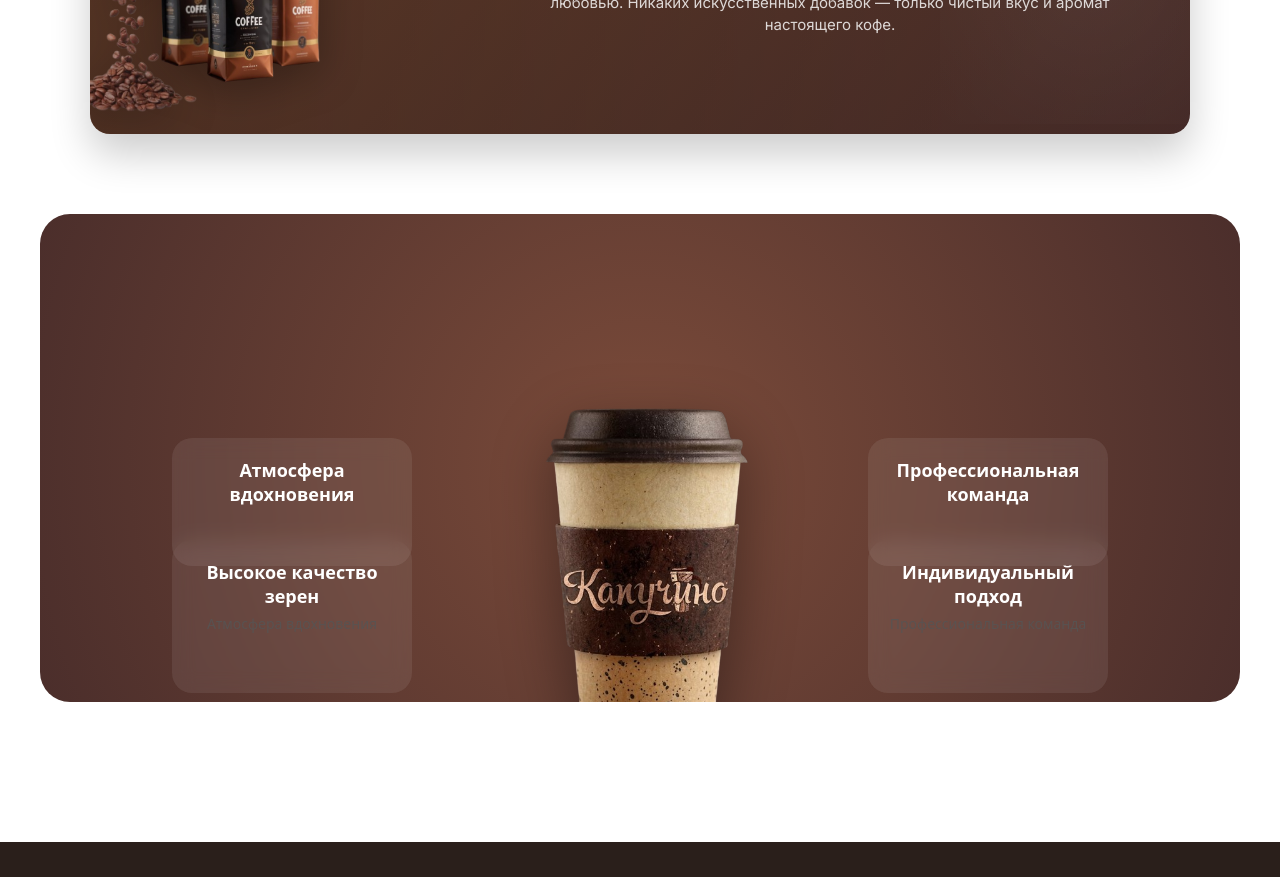
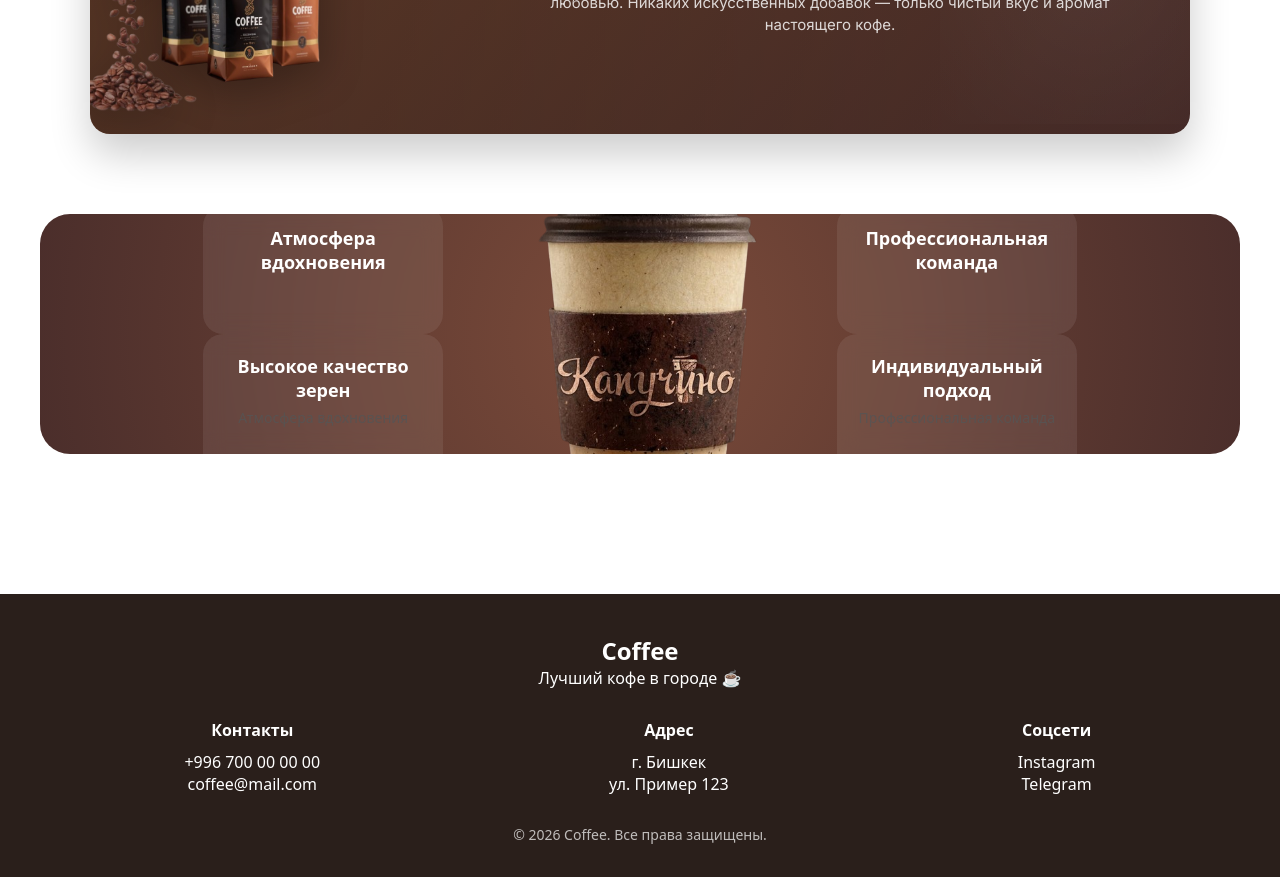
Before and after one commit to sinon2002/coffee-site-, a React (Vite) app: page / in a window 1280 px wide. Shown: the part 1920-2797 px from the top of the page. Built offline with nearby package versions, Linux system fonts and the light colour scheme.

Commit message:
Refactor TopMenu styles for improved layout and design

```diff
--- a/src/components/TopMenu/TopMenu.module.css
+++ b/src/components/TopMenu/TopMenu.module.css
@@ -271,28 +271,29 @@ opacity: 1;
 /* ===== ЦЕНТР ===== */
 .center {
   position: relative;
-  height: 100%;
+  height: 500%;
   text-align: center;
 }
 
 /* ===== КОФЕ ===== */
 .coffee {
   position: absolute;
-  top: 36%;
+  top: 32%; /* было 42 → не работало визуально */
   left: 50%;
   transform: translate(-50%, -50%);
-
-  width: 260px;
-
-  filter: drop-shadow(0 20px 30px rgba(0,0,0,0.4));
-  transition: 0.5s;
+  width: 280px;
+  z-index: 2;
 }
 
 /* ===== ЗАГОЛОВОК ===== */
 .center h2 {
-  margin-top: 200px;
+  position: absolute;
+  top: 62%;
+  left: 50%;
+  transform: translateX(-50%);
   font-size: 28px;
   font-weight: 700;
+  color: white;
 }
 
 /* ===== БЛОКИ С ТЕКСТОМ ===== */
@@ -319,23 +320,27 @@ opacity: 1;
 
 /* ===== ПОЗИЦИИ ===== */
 .leftTop {
-  top: 16%;
-  left: 5%;
+  position: absolute;
+  top: 14%;
+  left: 8%;
 }
 
 .leftBottom {
-  bottom: 16%;
-  left: 5%;
+  position: absolute;
+  bottom: 14%;
+  left: 8%;
 }
 
 .rightTop {
-  top: 16%;
-  right: 5%;
+  position: absolute;
+  top: 14%;
+  right: 8%;
 }
 
 .rightBottom {
-  bottom: 16%;
-  right: 5%;
+  position: absolute;
+  bottom: 14%;
+  right: 8%;
 }
 
 /* ===== ТЕКСТ ===== */
```
